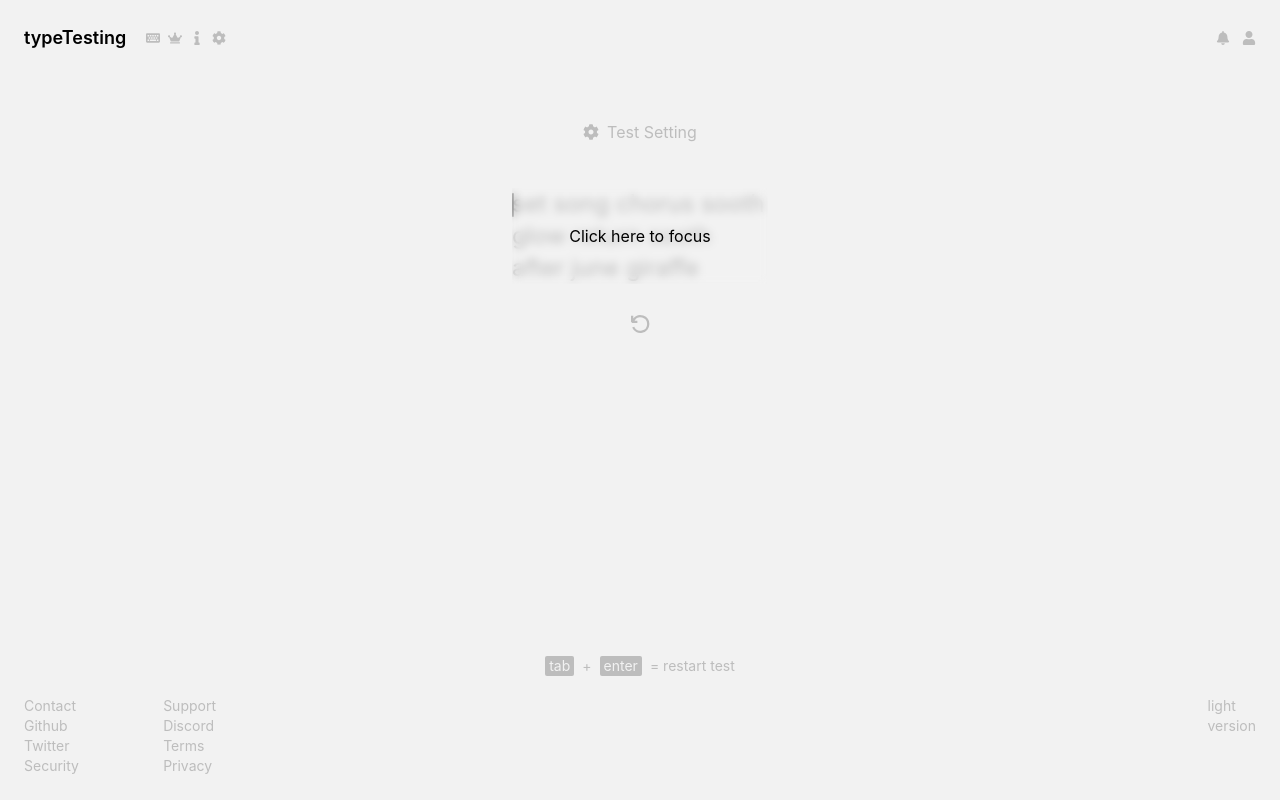
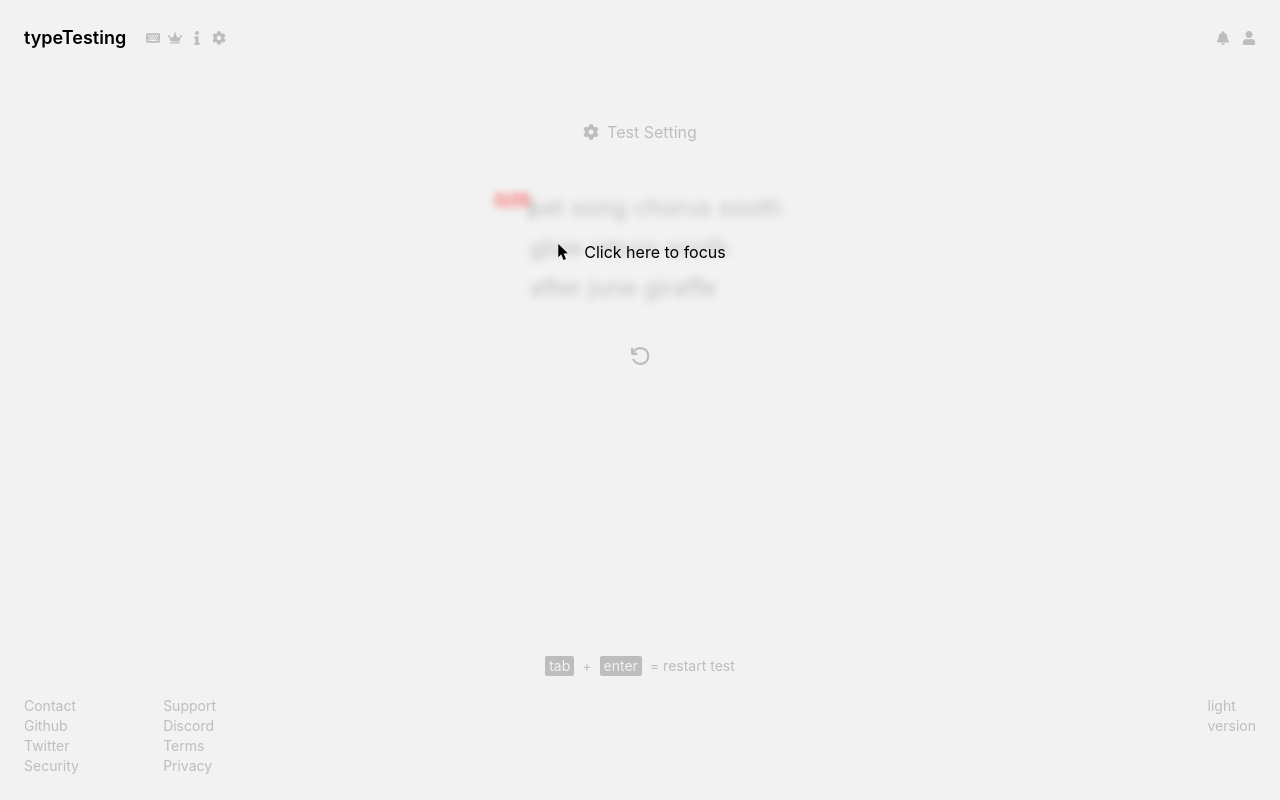
Before and after one commit to hamza2001-max/test-typing-mern, a React (Create React App) app in the folder client/: page / in a window 1280 px wide. Built offline with nearby package versions, Linux system fonts and the light colour scheme.

Commit message:
did some refactoring, and sarted fixing the underline problem upon scroll.

```diff
--- a/client/src/components/Caret.tsx
+++ b/client/src/components/Caret.tsx
@@ -1,15 +1,7 @@
-export const Caret = () => {
+export const Caret = ({direction}: {direction: 'left' | 'right'}) => {
   return (
     <span
-      className={`absolute top-1 left-0 w-0.1 h-6 rounded-sm bg-custom-secondary transition animate-pulse duration-75`}
+      className={`absolute top-1 ${direction === 'left' ? 'left-0' : 'right-0'} w-0.1 h-6 rounded-sm bg-custom-secondary transition animate-pulse duration-75`}
     ></span>
   );
 };
-
-export const CaretEnd = () => {
-  return (
-    <span
-      className={`absolute top-1 right-0 w-0.1 h-6 rounded-sm bg-custom-secondary transition animate-pulse duration-75`}
-    ></span>
-  );
-};
--- a/client/src/components/CurrentFragment.tsx
+++ b/client/src/components/CurrentFragment.tsx
@@ -1,5 +1,5 @@
 import { CurrentFragmentInterface } from "../types";
-import { Caret, CaretEnd } from "./Caret";
+import { Caret } from "./Caret";
 
 export const CurrentFragment = ({
   word,
@@ -42,8 +42,8 @@ export const CurrentFragment = ({
           return (
             <span key={secondIndex} className={`${currentClass} relative`}>
               {currentSentenceWord.length === inputValue.length &&
-                secondIndex === inputValue.length - 1 && <CaretEnd />}
-              {secondIndex === inputValue.length && <Caret />}
+                secondIndex === inputValue.length - 1 && <Caret direction="right"/>}
+              {secondIndex === inputValue.length && <Caret direction="left"/>}
               {letter}
             </span>
           );
--- a/client/src/components/Test.tsx
+++ b/client/src/components/Test.tsx
@@ -1,6 +1,7 @@
 import { useCallback, useEffect, useRef, useState } from "react";
 import { wordsJSON } from "../testJson";
 import { VscDebugRestart } from "react-icons/vsc";
+import { GiArrowCursor } from "react-icons/gi";
 import { useSelector } from "react-redux";
 import { WordChecker } from "./WordChecker";
 import { promptValueInterface } from "../types";
@@ -10,7 +11,7 @@ export const Test = () => {
   const [inputValue, setInputValue] = useState<string>("");
   const [textWritten, setTextWritten] = useState<string>("");
   const [scrollIndex, setScrollIndex] = useState(3);
-  const [lineHeiInc, setLineHeiInc] = useState(1);
+  const [lineHeiInc, setLineHeiInc] = useState(1.25);
   const [isInputFocused, setIsInputFocused] = useState(false);
 
   const inputRef = useRef<HTMLInputElement>(null);
@@ -87,7 +88,7 @@ export const Test = () => {
     setInputValue("");
     setIsInputFocused(true);
     setScrollIndex(3);
-    setLineHeiInc(1);
+    setLineHeiInc(1.25);
     if (inputRef.current) {
       inputRef.current.value = "";
       inputRef.current.disabled = false;
@@ -136,12 +137,18 @@ export const Test = () => {
 
   return (
     <section className="text-custom-primary flex justify-center items-center flex-col mt-5">
-      <div className="relative">
+      <div className="relative w-98 flex justify-center">
+        <span className="text-custom-tertiary">
+          {textWritten.split(" ").length-1}/{testSentence.split(" ").length}
+        </span>
         {!isInputFocused && (
           <div
             className="text-custom-secondary z-10 absolute w-full h-full backdrop-blur-sm flex justify-center items-center"
             onClick={handleFocusClick}
-          >Click here to focus</div>
+          >
+            <GiArrowCursor className="text-lg mr-3" />
+            Click here to focus
+          </div>
         )}
         <WordChecker
           testSentence={testSentence}
--- a/client/src/components/TestSettings.tsx
+++ b/client/src/components/TestSettings.tsx
@@ -22,15 +22,7 @@ export const TestSettings = () => {
         <FaCog className="cursor-pointer mr-2" />
         Test Setting
       </button>
-      {testSettingsVSelector && (
-        <section
-          className="w-72 p-4 rounded-xl flex flex-col text-sm bg-custom-fill z-30
-        text-custom-primary border border-custom-primary absolute top-1/2 left-1/2 transform -translate-x-1/2 -translate-y-1/2"
-          onClick={(e) => e.stopPropagation()}
-        >
-          <TestSettingsSm />
-        </section>
-      )}
+      {testSettingsVSelector && <TestSettingsSm />}
     </section>
   );
 };
--- a/client/src/components/TestSettingsSm.tsx
+++ b/client/src/components/TestSettingsSm.tsx
@@ -34,7 +34,12 @@ export const TestSettingsSm = () => {
   );
 
   return (
-    <section className="space-y-6">
+    <section
+      className="w-72 p-4 rounded-xl flex flex-col text-sm bg-custom-fill z-30
+  text-custom-primary border border-custom-primary absolute top-1/2 left-1/2 transform -translate-x-1/2 -translate-y-1/2"
+      onClick={(e) => e.stopPropagation()}
+    >
+      <div className="space-y-6">
         <div className="flex flex-col space-y-2">
           {testSettingModifierData.map((btn) => (
             <button
@@ -97,7 +102,8 @@ export const TestSettingsSm = () => {
                     : "text-custom-secondary bg-custom-primary"
                 } py-2 rounded-md`}
                 onClick={() => {
-                option.limit !== "custom" && testLimiterDispatch(option.action);
+                  option.limit !== "custom" &&
+                    testLimiterDispatch(option.action);
                   if (option.limit === "custom") {
                     customPromptVDispatch(visibleCustom());
                     testSettingsVDispatch(inVisibleTS());
@@ -136,6 +142,7 @@ export const TestSettingsSm = () => {
               </button>
             ))}
         </div>
+      </div>
     </section>
   );
 };
--- a/client/src/components/WordChecker.tsx
+++ b/client/src/components/WordChecker.tsx
@@ -34,7 +34,7 @@ export const WordChecker = ({
         if (typedSentenceRef.current) {
           typedSentenceRef.current.scrollTop = lineHeight * lineHeiInc;
           setScrollIndex((prev) => ++prev);
-          setLineHeiInc((prev) => ++prev);
+          setLineHeiInc((prev) => prev+1.25);
         }
       }
     }
@@ -68,11 +68,11 @@ export const WordChecker = ({
   return (
     <>
       <div
-        className="flex text-custom-primary text-2xl h-24 w-64 overflow-hidden"
+        className="flex text-custom-primary text-2xl h-32 w-64 overflow-hidden"
         ref={typedSentenceRef}
         onClick={onClick}
       >
-        <p className="">{typedSentence}</p>
+        <p className="leading-10">{typedSentence}</p>
       </div>
       <div className="text-2xl absolute opacity-0 -z-10" ref={divRef}>
         <p className="w-64">
```
Lines whose indentation alone changed are shown as unchanged.
